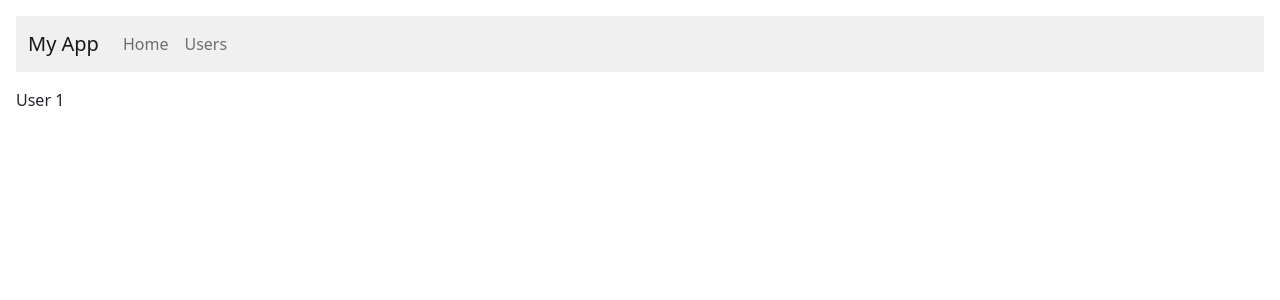
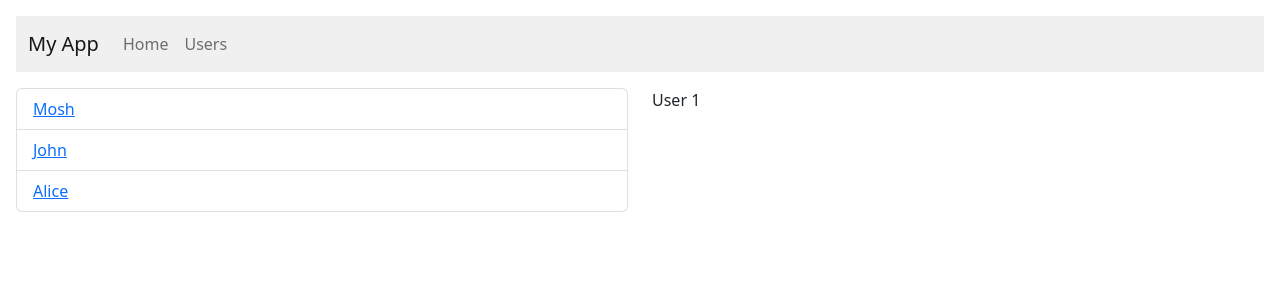
Before and after one commit to Scientific-Research/react-course-part2-starter, a React (Vite) app: page /users/1 in a window 1280 px wide. Shown: the top 300 px of the page. Built offline with nearby package versions, Linux system fonts and the light colour scheme.

Commit message:
Exercise: working with Nested Routes was done in MH method.

```diff
--- a/src/routing/UserDetailPage.tsx
+++ b/src/routing/UserDetail.tsx
@@ -1,6 +1,6 @@
 import { useLocation, useParams, useSearchParams } from 'react-router-dom';
 
-const UserDetailPage = () => {
+const UserDetail = () => {
 	const params = useParams();
 	console.log(params);
 	// const [searchParams, setSearchParams] = useSearchParams();
@@ -14,4 +14,4 @@
 	return <p>{`User ${params.id}`}</p>;
 };
 
-export default UserDetailPage;
+export default UserDetail;
--- a/src/routing/UserListPage.tsx
+++ b/src/routing/UserList.tsx
@@ -1,6 +1,6 @@
 import { Link } from 'react-router-dom';
 
-const UserListPage = () => {
+const UserList = () => {
 	const users = [
 		{ id: 1, name: 'Mosh' },
 		{ id: 2, name: 'John' },
@@ -23,4 +23,4 @@
 	);
 };
 
-export default UserListPage;
+export default UserList;
--- /dev/null
+++ b/src/routing/UsersPage.tsx
@@ -0,0 +1,17 @@
+import { Outlet } from 'react-router-dom';
+import UserList from './UserList';
+
+const UsersPage = () => {
+	return (
+		<div className="row">
+			<div className="col">
+				<UserList />
+			</div>
+			<div className="col">
+				<Outlet />
+			</div>
+		</div>
+	);
+};
+
+export default UsersPage;
```
Also changed, not shown: src/routing/routes.tsx (+12 -8 lines).
